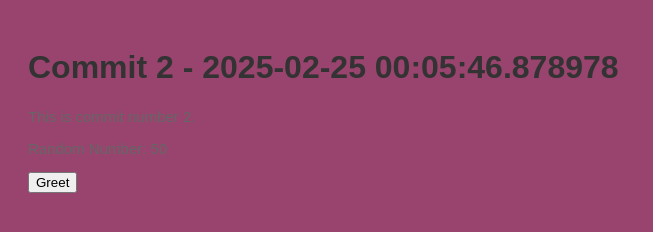
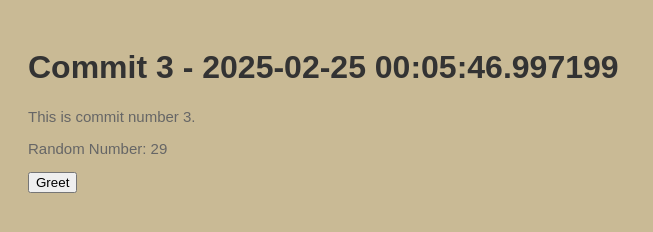
Before and after one commit to polishflits/autogen-repo-20250225000544, a plain HTML site: page index.html in a window 1280 px wide. Shown: the whole page, without its empty margins (0-653 px from the left). Drawn offline with Linux system fonts and the light colour scheme.

Commit message:
📝 Auto commit 3 with HTML, CSS, and JS

```diff
--- a/index.html
+++ b/index.html
@@ -2,13 +2,13 @@
     <!DOCTYPE html>
     <html>
     <head>
-        <title>Commit 2 - 2025-02-25 00:05:46.878978</title>
+        <title>Commit 3 - 2025-02-25 00:05:46.997199</title>
         <link rel="stylesheet" href="style.css">
     </head>
     <body>
-        <h1>Commit 2 - 2025-02-25 00:05:46.878978</h1>
-        <p>This is commit number 2.</p>
-        <p>Random Number: 50</p>
+        <h1>Commit 3 - 2025-02-25 00:05:46.997199</h1>
+        <p>This is commit number 3.</p>
+        <p>Random Number: 29</p>
         <button onclick="greet()">Greet</button>
         <script src="script.js"></script>
     </body>
--- a/script.js
+++ b/script.js
@@ -2,4 +2,4 @@
     function greet() {
         alert('Hello from commit ' + commitNumber + '!');
     }
-    var commitNumber = 2;
+    var commitNumber = 3;
--- a/style.css
+++ b/style.css
@@ -1,7 +1,7 @@
 
     body {
         font-family: Arial, sans-serif;
-        background-color: #99446e;
+        background-color: #c9ba95;
         padding: 20px;
     }
     h1 {
```
